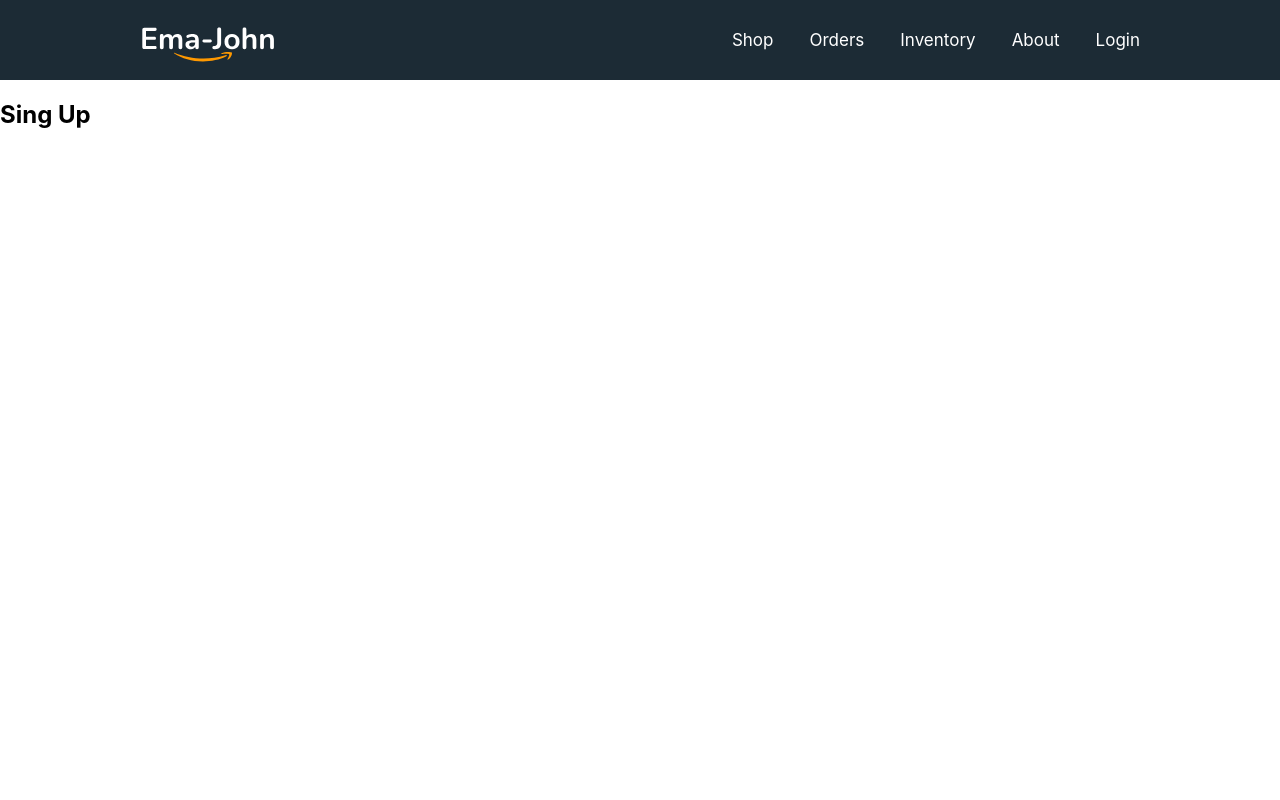
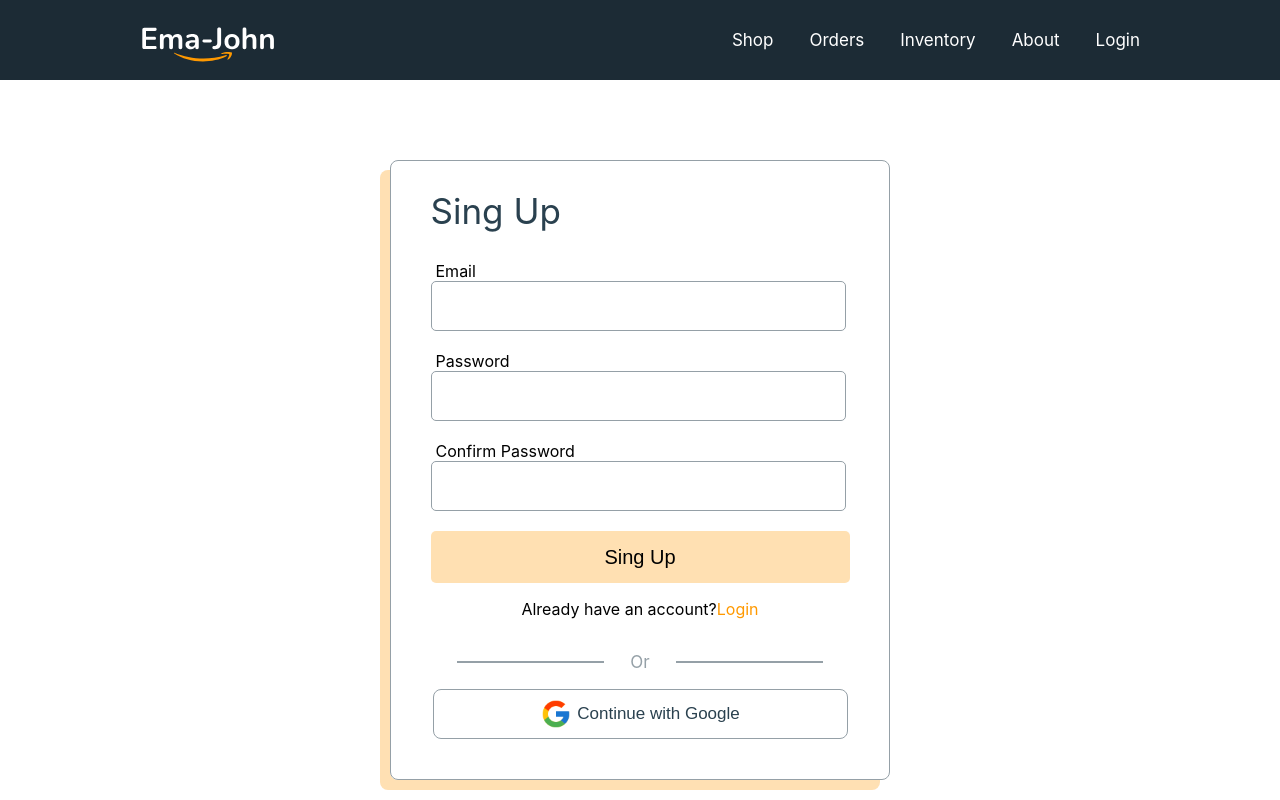
Before and after one commit to mosheurpau/Module-48, a React (Create React App) app: page /signup in a window 1280 px wide. Built offline with nearby package versions, Linux system fonts and the light colour scheme.

Commit message:
Style sign up component and access email, password

```diff
--- a/src/components/Login/Login.css
+++ b/src/components/Login/Login.css
@@ -6,6 +6,8 @@
   display: flex;
   justify-content: center;
   margin: 0 auto;
+  margin-top: 80px;
+  box-shadow: -10px 10px #ffe0b3;
 }
 
 .form-title {
@@ -23,22 +25,68 @@
 }
 .input-group input {
   width: 415px;
-  height: 55px;
+  height: 50px;
   border: 1px solid #95a0a7;
   box-sizing: border-box;
   border-radius: 5px;
   font-size: 24px;
+  padding-left: 10px;
 }
 .form-submit {
   width: 415px;
-  height: 55px;
-  background-color: #ff9900;
+  height: 50px;
+  background-color: rgba(255, 153, 0, 0.3);
   border-radius: 5px;
   border: none;
   font-size: 20px;
+  text-align: center;
+  cursor: pointer;
+}
+.form-submit:hover {
+  background-color: rgba(255, 153, 0, 0.5);
+}
+.form-link-p {
   text-align: center;
 }
 .form-link {
   color: #ff9900;
   text-decoration: none;
 }
+.line-group {
+  display: flex;
+  align-items: center;
+  justify-content: center;
+}
+.line-group p {
+  font-weight: 400;
+  font-size: 17px;
+  letter-spacing: 0.005em;
+  color: #95a0a7;
+}
+.line-group div {
+  margin: 26px;
+  width: 145px;
+  border: 1px solid #95a0a7;
+}
+.google-login-btn {
+  width: 415px;
+  height: 50px;
+  display: flex;
+  justify-content: center;
+  align-items: center;
+  margin: 0 auto;
+  font-weight: 400;
+  font-size: 17px;
+  color: #2a414f;
+  background: #ffffff;
+  border: 1px solid #95a0a7;
+  box-sizing: border-box;
+  border-radius: 8px;
+  margin-bottom: 40px;
+  cursor: pointer;
+}
+.google-logo {
+  width: 32px;
+  height: 32px;
+  margin-right: 5px;
+}
--- a/src/components/Login/Login.js
+++ b/src/components/Login/Login.js
@@ -1,6 +1,7 @@
 import React from "react";
 import { Link } from "react-router-dom";
 import "./Login.css";
+import google from "../../images/google-icon.png";
 
 const Login = () => {
   return (
@@ -10,20 +11,29 @@
         <form action="">
           <div className="input-group">
             <label htmlFor="email">Email</label>
-            <input type="email" name="email" id="" />
+            <input type="email" name="email" id="" required />
           </div>
           <div className="input-group">
             <label htmlFor="password">Password</label>
-            <input type="password" name="password" id="" />
+            <input type="password" name="password" id="" required />
           </div>
           <input className="form-submit" type="form-submit" value="Login" />
         </form>
-        <p>
+        <p className="form-link-p">
           New to Ema-John?
           <Link className="form-link" to="/signup">
             Create an account
           </Link>
         </p>
+        <div className="line-group">
+          <div></div>
+          <p>Or</p>
+          <div></div>
+        </div>
+        <button className="google-login-btn">
+          <img className="google-logo" src={google} alt="" /> Continue with
+          Google
+        </button>
       </div>
     </div>
   );
--- a/src/components/SignUp/SignUp.js
+++ b/src/components/SignUp/SignUp.js
@@ -1,9 +1,87 @@
-import React from "react";
+import React, { useState } from "react";
+import { Link } from "react-router-dom";
+import google from "../../images/google-icon.png";
 
 const SignUp = () => {
+  const [email, setEmail] = useState("");
+  const [password, setPassword] = useState("");
+  const [confirmPassword, setConfirmPassword] = useState("");
+  const [error, setError] = useState("");
+
+  const handleEmailBlur = (event) => {
+    setEmail(event.target.value);
+  };
+
+  const handlePasswordBlur = (event) => {
+    setPassword(event.target.value);
+  };
+
+  const handleConfirmPasswordBlur = (event) => {
+    setConfirmPassword(event.target.value);
+  };
+
+  const handleCreateUser = (event) => {
+    event.preventDefault();
+    if (password !== confirmPassword) {
+      setError("Your two passwords did not match");
+      return;
+    }
+  };
+
   return (
-    <div>
-      <h2>Sing Up</h2>
+    <div className="form-container">
+      <div>
+        <h2 className="form-title">Sing Up</h2>
+        <form onSubmit={handleCreateUser}>
+          <div className="input-group">
+            <label htmlFor="email">Email</label>
+            <input
+              onBlur={handleEmailBlur}
+              type="email"
+              name="email"
+              id=""
+              required
+            />
+          </div>
+          <div className="input-group">
+            <label htmlFor="password">Password</label>
+            <input
+              onBlur={handlePasswordBlur}
+              type="password"
+              name="password"
+              id=""
+              required
+            />
+          </div>
+          <div className="input-group">
+            <label htmlFor="confirm-password">Confirm Password</label>
+            <input
+              onBlur={handleConfirmPasswordBlur}
+              type="password"
+              name="confirm-password"
+              id=""
+              required
+            />
+          </div>
+          <p style={{ color: "red" }}>{error}</p>
+          <input className="form-submit" type="form-submit" value="Sing Up" />
+        </form>
+        <p className="form-link-p">
+          Already have an account?
+          <Link className="form-link" to="/login">
+            Login
+          </Link>
+        </p>
+        <div className="line-group">
+          <div></div>
+          <p>Or</p>
+          <div></div>
+        </div>
+        <button className="google-login-btn">
+          <img className="google-logo" src={google} alt="" /> Continue with
+          Google
+        </button>
+      </div>
     </div>
   );
 };
```
Also changed, not shown: src/images/google-icon.png (added).
